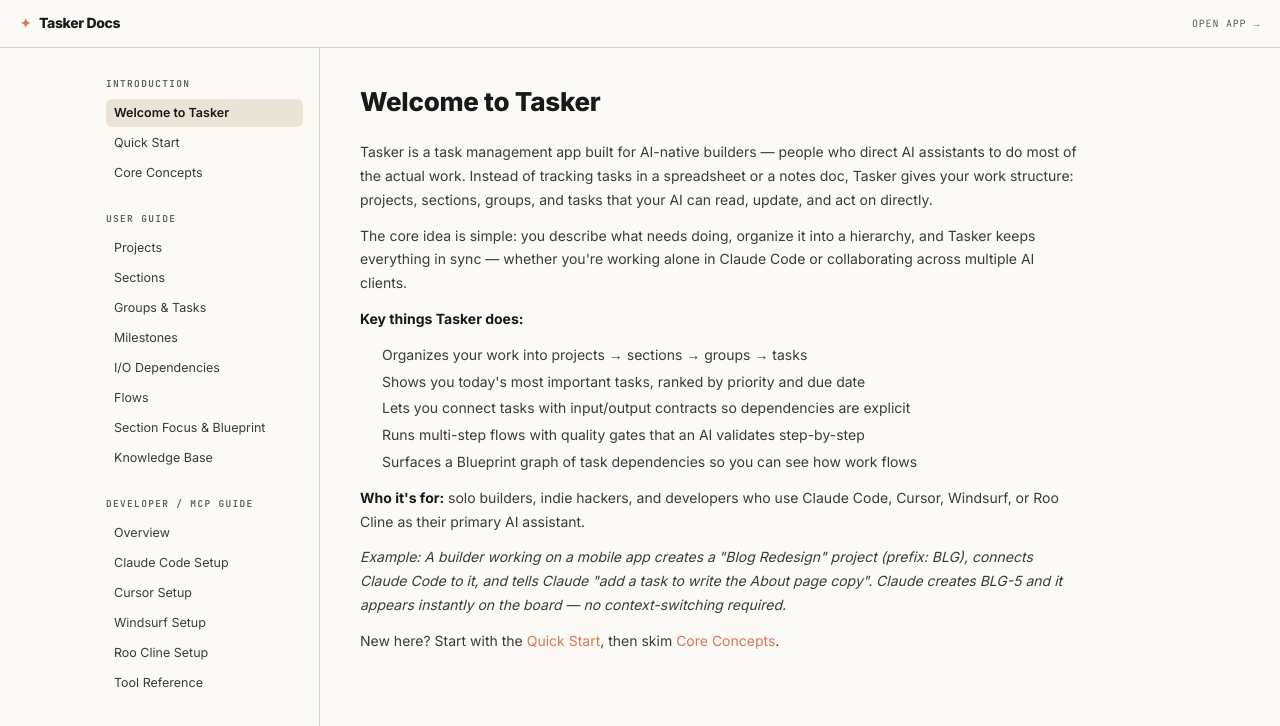
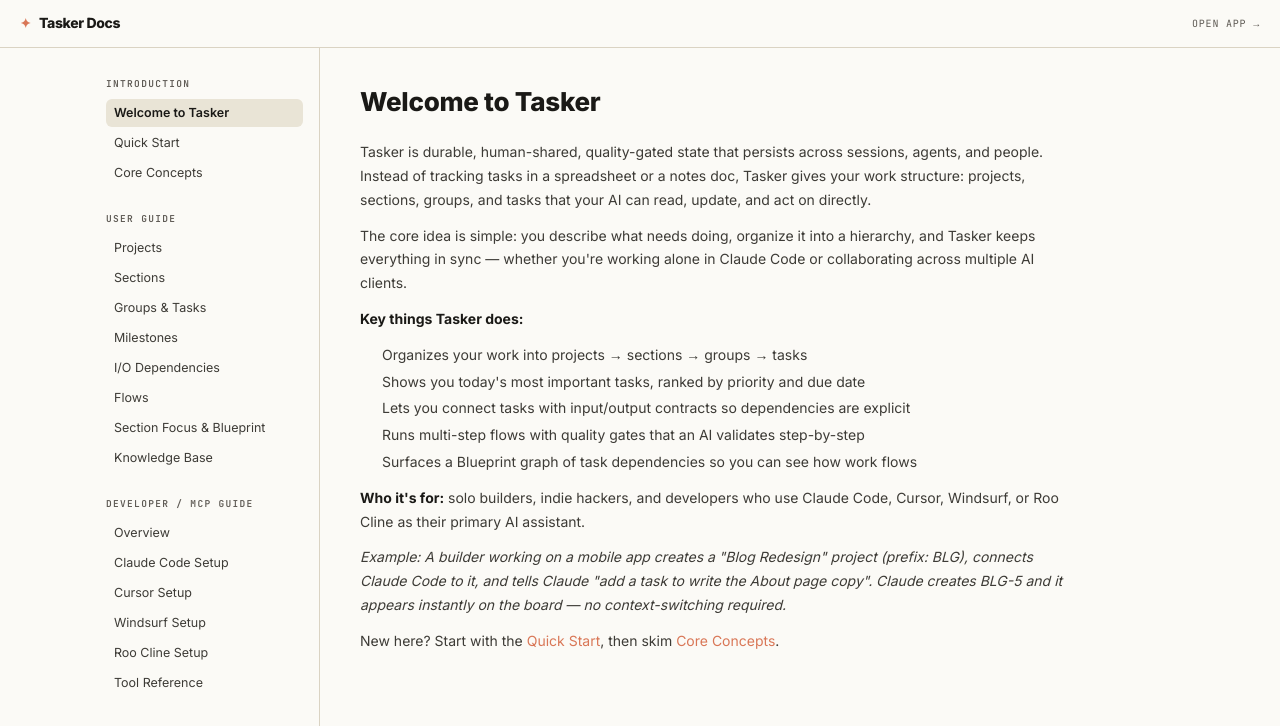
Before and after one commit to AmroKSaleh/tasker-whity, a React (Vite) app in the folder app/: page /docsV2 in a window 1280 px wide. Shown: the top 726 px of the page. Built offline with nearby package versions, Linux system fonts and the light colour scheme; no server answers.

Commit message:
TDE-370: Imprint positioning line across UI

```diff
--- a/app/src/docs/contentAppV2.js
+++ b/app/src/docs/contentAppV2.js
@@ -27,7 +27,7 @@
 export const PAGES_APP_V2 = {
   '': `# Welcome to Tasker
 
-Tasker is a task management app built for AI-native builders — people who direct AI assistants to do most of the actual work. Instead of tracking tasks in a spreadsheet or a notes doc, Tasker gives your work structure: projects, sections, groups, and tasks that your AI can read, update, and act on directly.
+Tasker is durable, human-shared, quality-gated state that persists across sessions, agents, and people. Instead of tracking tasks in a spreadsheet or a notes doc, Tasker gives your work structure: projects, sections, groups, and tasks that your AI can read, update, and act on directly.
 
 The core idea is simple: you describe what needs doing, organize it into a hierarchy, and Tasker keeps everything in sync — whether you're working alone in Claude Code or collaborating across multiple AI clients.
 
--- a/app/src/pages/LoginPage.jsx
+++ b/app/src/pages/LoginPage.jsx
@@ -171,7 +171,7 @@
           <span style={{ color: '#D97757', fontSize: 18, fontWeight: 700 }}>✦</span>
           <h1 className="text-[24px] font-extrabold text-ink tracking-tight">Tasker</h1>
         </div>
-        <p className="text-[13px] text-mute">Your focus, decided.</p>
+        <p className="text-[13px] text-mute">Durable, human-shared, quality-gated state.</p>
       </div>
 
       {/* Google */}
```
